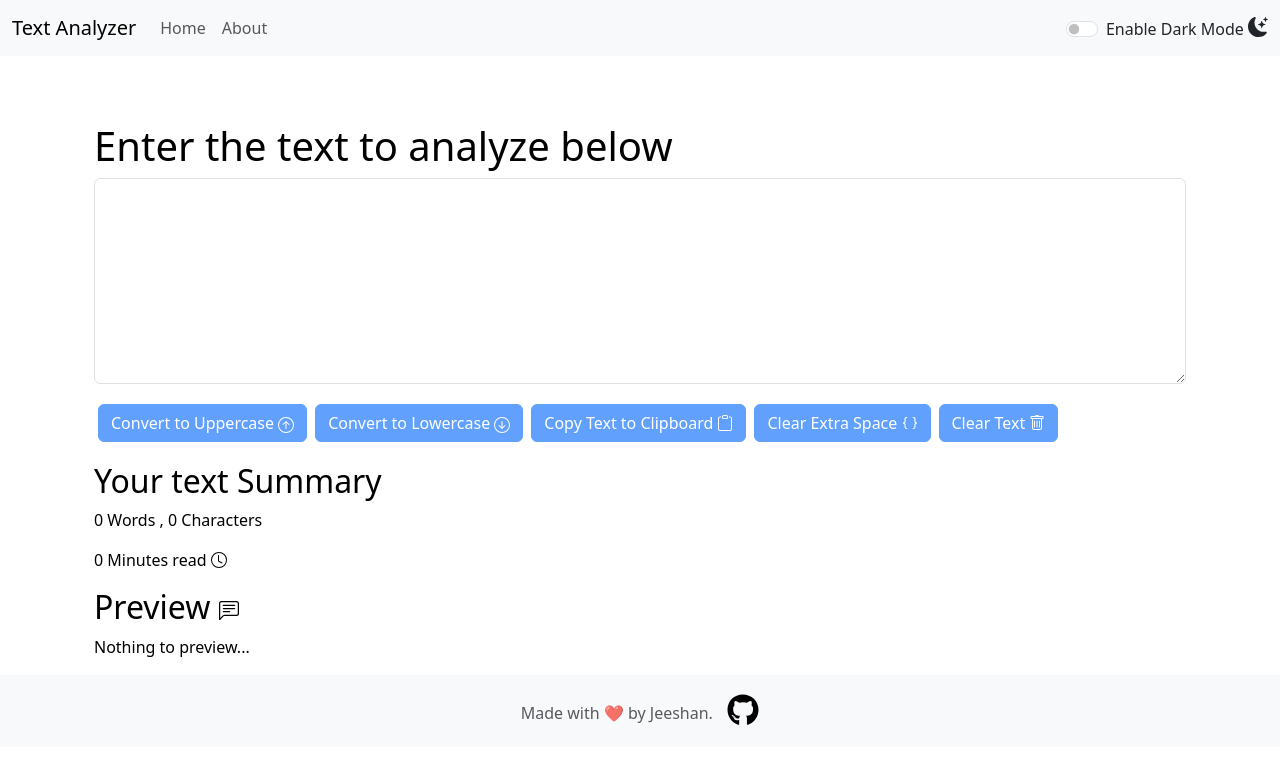
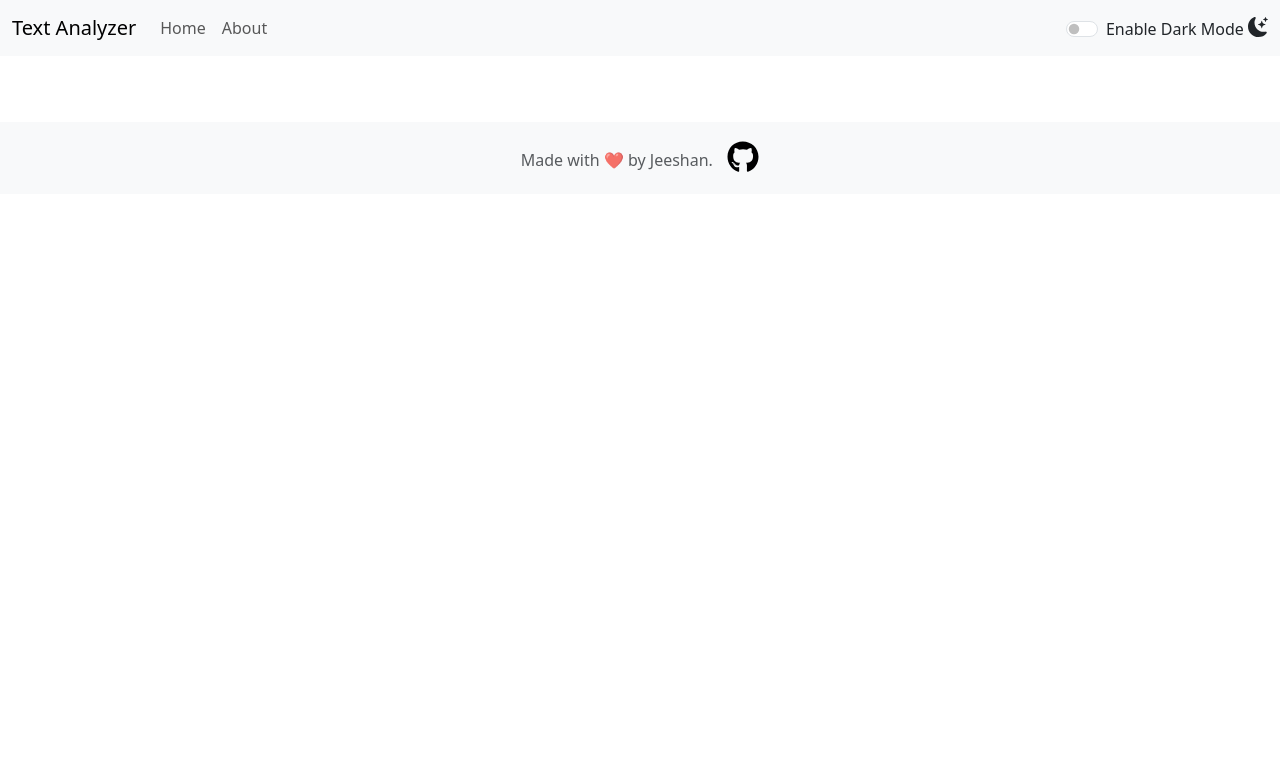
Before and after one commit to jeeshan77/Text-Analyzer, a React (Create React App) app: page /Text-Analyzer/ in a window 1280 px wide. Shown: the top 764 px of the page. Built offline with nearby package versions, Linux system fonts and the light colour scheme.

Commit message:
Add existing file

```diff
--- a/src/App.js
+++ b/src/App.js
@@ -65,7 +65,7 @@
           <Alert alert={alert} />
             <div className="container my-3">
           <Routes>
-            <Route exact path='/' element={<TextForm heading = "Enter the text to analyze below" mode={mode} showAlert={showAlert} />} />
+            <Route exact path='/Text-Analyzer' element={<TextForm heading = "Enter the text to analyze below" mode={mode} showAlert={showAlert} />} />
             <Route exact path="/about" element={<About mode ={mode}/>} />
             {/* <Route path="/contact" element={<Contact />} /> */}
           </Routes>
```
